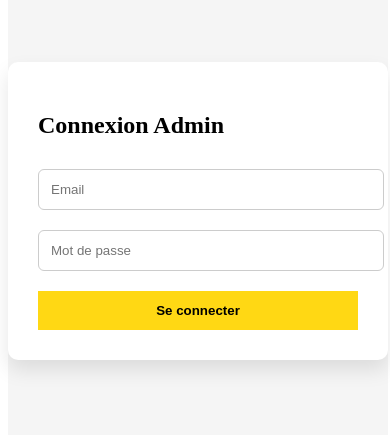
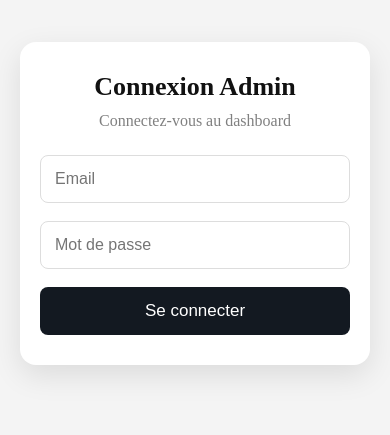
Before and after one commit to abrahamnyuiadzi/ecommerce-frontend, a React (Vite) app: page /login in a window 390 px wide. Shown: the part 219-654 px from the top of the page. Built offline with nearby package versions, Linux system fonts and the light colour scheme; grey boxes are pictures that could not be loaded.

Commit message:
first stepon responsive part

```diff
--- a/package.json
+++ b/package.json
@@ -14,6 +14,7 @@
     "qrcode.react": "^4.2.0",
     "react": "^19.2.5",
     "react-dom": "^19.2.5",
+    "react-icons": "^5.6.0",
     "react-qr-code": "^2.0.21",
     "react-router-dom": "^7.14.2"
   },
--- a/src/api/axios.ts
+++ b/src/api/axios.ts
@@ -1,8 +1,8 @@
 import axios from "axios";
 
 const api = axios.create({
-  // baseURL: "http://127.0.0.1:8000/api",
-  baseURL: "https://ecommerce-api-8cx4.onrender.com"
+  baseURL: "http://127.0.0.1:8000/api",
+  // baseURL: "https://ecommerce-api-8cx4.onrender.com",
 });
 
 // ajouter token automatiquement
--- a/src/components/Navbar.tsx
+++ b/src/components/Navbar.tsx
@@ -2,26 +2,65 @@ import { Link } from "react-router-dom";
 import { useCart } from "../context/CartContext";
 import "./navbar.css";
 
-export default function Navbar() {
+
+type Props = {
+  search?: string;
+  setSearch?: (value: string) => void;
+};
+
+export default function Navbar({
+  search = "",
+  setSearch
+}: Props) {
+
   const { cart } = useCart();
 
-  // const token = localStorage.getItem("token");
-
-  const totalItems = cart.reduce((sum, item) => sum + item.quantity, 0);
+  const totalItems = cart.reduce(
+    (sum, item) => sum + item.quantity,
+    0
+  );
 
   return (
+
     <div className="navbar">
-      <Link to="/" className="logo">Elinam Shop</Link>
 
-      <input className="search" placeholder="Rechercher..." />
+      {/* LOGO */}
+      <Link to="/" className="logo">
+        Elinam Shop
+      </Link>
 
+      {/* SEARCH */}
+     <div className="search-box">
+
+  <input
+    className="search"
+    placeholder="Rechercher..."
+    value={search}
+    onChange={(e) =>
+      setSearch?.(e.target.value)
+    }
+  />
+
+
+
+</div>
+
+      {/* RIGHT */}
       <div className="nav-right">
-        <Link to="/cart">🛒 ({totalItems})</Link>
 
-    <Link to="/login" className="profile">
-  👤
-</Link>
+        <Link to="/cart">
+          🛒 ({totalItems})
+        </Link>
+
+        <Link
+          to="/login"
+          className="profile"
+        >
+          👤
+        </Link>
+
       </div>
+
     </div>
   );
 }
--- a/src/components/ProductCart.tsx
+++ b/src/components/ProductCart.tsx
@@ -10,7 +10,7 @@ export default function ProductCard({ product }: { product: Product }) {
   return (
     <Link to={`/product/${product.id}`}>
     <div className="card">
-      <img src={`https://ecommerce-api-8cx4.onrender.com/${product.image}`} />
+      <img src={`http://127.0.0.1:8000/storage/${product.image}`} />
 
       <h3>{product.name}</h3>
 
--- a/src/components/navbar.css
+++ b/src/components/navbar.css
@@ -1,25 +1,79 @@
-.navbar {
-  display: flex;
-  align-items: center;
-  justify-content: space-between;
-  background: #131921;
-  color: white;
-  padding: 10px 20px;
+.navbar{
+  background:#131921;
+  padding:15px 25px;
+
+  display:flex;
+  align-items:center;
+  justify-content:space-between;
+  gap:20px;
+
+  flex-wrap:wrap;
 }
 
-.logo {
-  font-size: 22px;
-  font-weight: bold;
-  color: white;
-  text-decoration: none;
+.logo{
+  color:white;
+  text-decoration:none;
+
+  font-size:24px;
+  font-weight:bold;
 }
 
-.search {
-  width: 50%;
-  padding: 8px;
+.search{
+  flex:1;
+
+  padding:10px 12px;
+
+  border:none;
+  outline:none;
+
+  font-size:15px;
 }
 
-.cart {
-  color: white;
-  text-decoration: none;
+.nav-right{
+  display:flex;
+  align-items:center;
+  gap:20px;
 }
+
+.nav-right a{
+  color:white;
+  text-decoration:none;
+
+  font-size:20px;
+}
+
+.profile{
+  font-size:24px;
+}
+
+.search-box{
+  display:flex;
+  align-items:center;
+
+  width:350px;
+
+  background:white;
+
+  border-radius:6px;
+
+  overflow:hidden;
+}
+
+
+
+/* MOBILE */
+@media(max-width:768px){
+
+  .navbar{
+    flex-direction:column;
+    align-items:stretch;
+  }
+
+  .search{
+    width:100%;
+  }
+
+  .nav-right{
+    justify-content:center;
+  }
+}
--- a/src/pages/admin/Login.tsx
+++ b/src/pages/admin/Login.tsx
@@ -3,43 +3,79 @@ import api from "../../api/axios";
 import "./login.css";
 
 export default function Login() {
-  const [email, setEmail] = useState("");
-  const [password, setPassword] = useState("");
-  const [error, setError] = useState("");
+
+  const [email, setEmail] =
+    useState("");
+
+  const [password, setPassword] =
+    useState("");
+
+  const [error, setError] =
+    useState("");
 
   const login = async () => {
+
     try {
-      const res = await api.post("/login", { email, password });
 
-      localStorage.setItem("token", res.data.token);
+      const res = await api.post(
+        "/login",
+        {
+          email,
+          password
+        }
+      );
+
+      localStorage.setItem(
+        "token",
+        res.data.token
+      );
+
       window.location.href = "/admin";
 
     } catch (err: any) {
-      setError(err.response?.data?.error || "Erreur");
+
+      setError(
+        err.response?.data?.error ||
+        "Erreur de connexion"
+      );
+
     }
   };
 
   return (
+
     <div className="login-container">
 
-      {/* LEFT */}
-      <div className="login-left">
       <div className="login-box">
 
-          <h2>Connexion Admin</h2>
+        <h2>
+          Connexion Admin
+        </h2>
 
-          {error && <p className="error">{error}</p>}
+        <p className="subtitle">
+          Connectez-vous au dashboard
+        </p>
+
+        {error && (
+          <p className="error">
+            {error}
+          </p>
+        )}
 
         <input
           type="email"
           placeholder="Email"
-            onChange={(e) => setEmail(e.target.value)}
+          onChange={(e) =>
+            setEmail(e.target.value)
+          }
         />
 
         <input
           type="password"
           placeholder="Mot de passe"
-            onChange={(e) => setPassword(e.target.value)}
+          onChange={(e) =>
+            setPassword(e.target.value)
+          }
         />
 
         <button onClick={login}>
@@ -47,10 +83,6 @@ export default function Login() {
         </button>
 
       </div>
-      </div>
-
-      {/* RIGHT */}
-      <div className="login-right"></div>
 
     </div>
   );
--- a/src/pages/admin/login.css
+++ b/src/pages/admin/login.css
@@ -1,54 +1,121 @@
-.login-container {
-  display: flex;
-  height: 100vh;
+*{
+  margin:0;
+  padding:0;
+  box-sizing:border-box;
 }
 
-/* LEFT SIDE */
-.login-left {
-  flex: 1;
-  display: flex;
-  justify-content: center;
-  align-items: center;
-  background: #f5f5f5;
+.login-container{
+  min-height:100vh;
+
+  display:flex;
+  justify-content:center;
+  align-items:center;
+
+  background:#f4f4f4;
+
+  padding:20px;
 }
 
-/* FORM BOX */
-.login-box {
-  width: 320px;
-  background: white;
-  padding: 30px;
-  border-radius: 10px;
-  box-shadow: 0 10px 20px rgba(0,0,0,0.1);
+.login-box{
+  width:100%;
+  max-width:420px;
+
+  background:white;
+
+  padding:40px;
+
+  border-radius:16px;
+
+  box-shadow:
+  0 10px 30px rgba(0,0,0,0.1);
 }
 
-/* INPUT */
-.login-box input {
-  width: 100%;
-  padding: 12px;
-  margin: 10px 0;
-  border: 1px solid #ccc;
-  border-radius: 6px;
+.login-box h2{
+  font-size:32px;
+
+  margin-bottom:10px;
+
+  color:#111;
+
+  text-align:center;
 }
 
-/* BUTTON */
-.login-box button {
-  width: 100%;
-  padding: 12px;
-  background: #ffd814;
-  border: none;
-  cursor: pointer;
-  font-weight: bold;
-  margin-top: 10px;
+.subtitle{
+  text-align:center;
+
+  color:gray;
+
+  margin-bottom:25px;
 }
 
-/* ERROR */
-.error {
-  color: red;
+.error{
+  background:#ffe5e5;
+
+  color:red;
+
+  padding:12px;
+
+  border-radius:8px;
+
+  margin-bottom:20px;
+
+  text-align:center;
 }
 
-/* RIGHT SIDE (IMAGE) */
-.login-right {
-  flex: 1;
-  background: url("https://images.unsplash.com/photo-1607082348824-0a96f2a4b9da") no-repeat center;
-  background-size: cover;
+.login-box input{
+  width:100%;
+
+  padding:14px;
+
+  margin-bottom:18px;
+
+  border:1px solid #ddd;
+
+  border-radius:8px;
+
+  font-size:16px;
+
+  outline:none;
+
+  transition:0.3s;
 }
+
+.login-box input:focus{
+  border-color:#131921;
+}
+
+.login-box button{
+  width:100%;
+
+  padding:14px;
+
+  background:#131921;
+
+  color:white;
+
+  border:none;
+
+  border-radius:8px;
+
+  font-size:17px;
+
+  cursor:pointer;
+
+  transition:0.3s;
+}
+
+.login-box button:hover{
+  background:#232f3e;
+}
+
+/* MOBILE */
+@media(max-width:500px){
+
+  .login-box{
+    padding:30px 20px;
+  }
+
+  .login-box h2{
+    font-size:26px;
+  }
+}
--- a/src/pages/user/Cart.tsx
+++ b/src/pages/user/Cart.tsx
@@ -1,3 +1,4 @@
+
 import Navbar from "../../components/Navbar";
 import { useCart } from "../../context/CartContext";
 
--- a/src/pages/user/Home.tsx
+++ b/src/pages/user/Home.tsx
@@ -1,5 +1,6 @@
 import { useEffect, useState } from "react";
 import api from "../../api/axios";
+
 
 import Navbar from "../../components/Navbar";
 import "./home.css";
@@ -10,20 +11,32 @@ import Footer from "../../components/Footer";
 
 
 export default function Home() {
-  const [products, setProducts] = useState<Product[]>([]);
+   const [products, setProducts] = useState<Product[]>([]);
+
+const [search, setSearch] = useState("");
 
   useEffect(() => {
     api.get("/products").then(res => setProducts(res.data));
   }, []);
 
+  const filteredProducts = products.filter(
+  (product: any) =>
+    product.name
+      .toLowerCase()
+      .includes(search.toLowerCase())
+);
+
   return (
     <>
-      <Navbar />
+   <Navbar
+  search={search}
+  setSearch={setSearch}
+/>
        <h1>Nos produits</h1>
 
 
       <div className="container">
-        {products.map(p => (
+        {filteredProducts.map(p => (
           <ProductCard key={p.id} product={p} />
         ))}
       </div>
--- a/src/pages/user/ProductDetail.tsx
+++ b/src/pages/user/ProductDetail.tsx
@@ -51,8 +51,7 @@ export default function ProductDetail() {
 
   // 🔥 galerie
   const gallery = [
-    `http://127.0.0.1:8000/storage/${product.image}`,
-     `http://127.0.0.1:8000/storage/${product.image}`,
+
      `http://127.0.0.1:8000/storage/${product.image}`
   ];
 
```
Also changed, not shown: 1 other file (tests, documents, lock files or other folders). Lines whose indentation alone changed are shown as unchanged.
